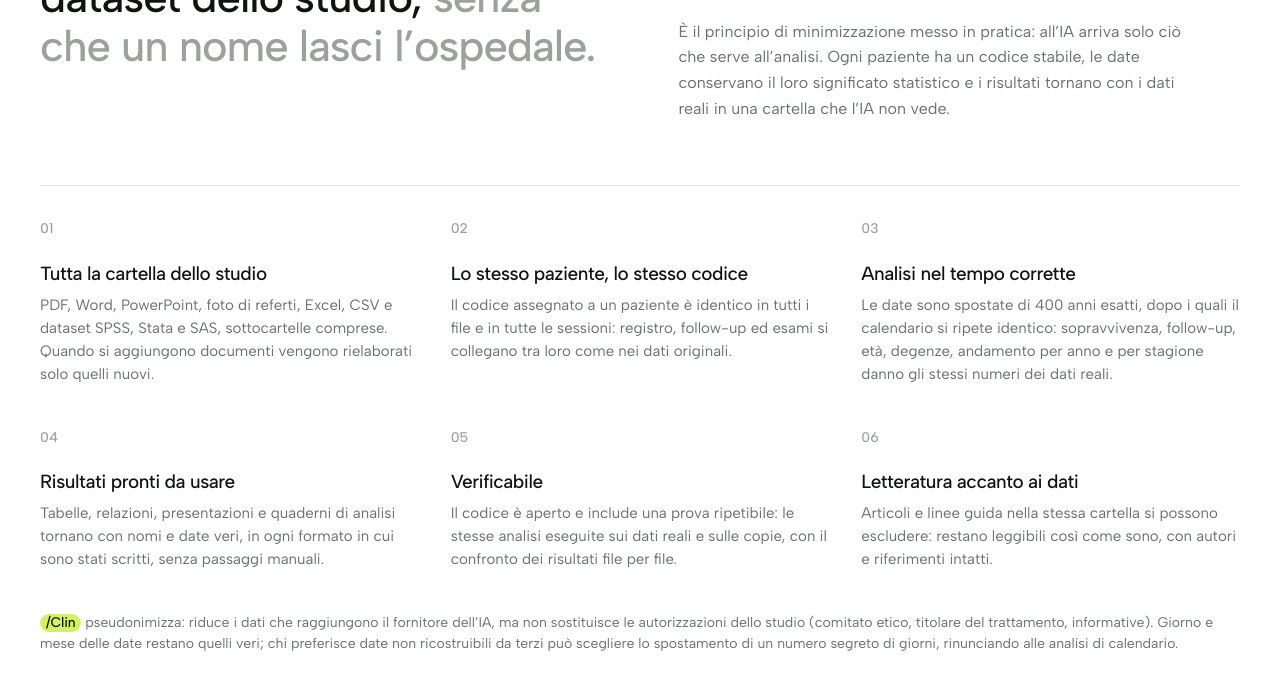
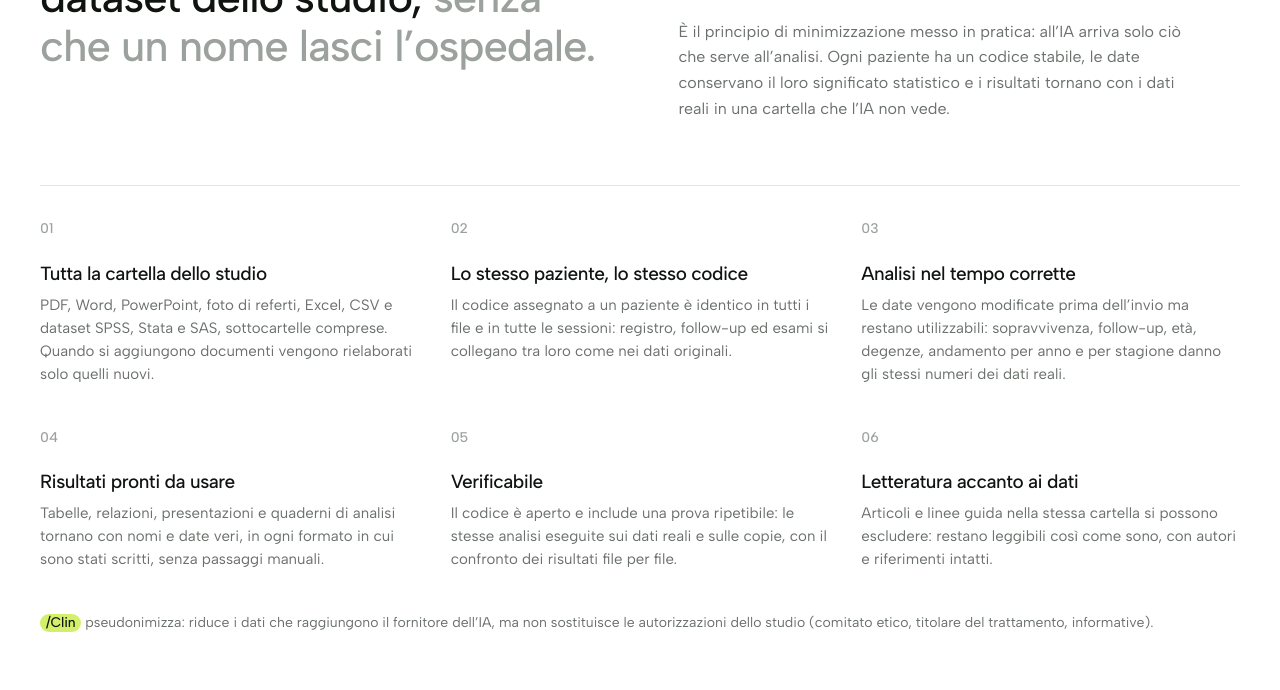
Before and after one commit to clin-app/clin, a browser extension: page docs/index.html in a window 1280 px wide. Shown: the part 6687-7377 px from the top of the page. Drawn offline with Linux system fonts and the light colour scheme.

Commit message:
Sito: le date descritte senza dettagli tecnici
Co-Authored-By: Claude Fable 5.2 <noreply@anthropic.com>

```diff
--- a/docs/index.html
+++ b/docs/index.html
@@ -238,7 +238,7 @@
       <div class="features four">
         <div class="feature"><span class="n">01</span><h3>Installazione</h3><p>Un comando nel Terminale scarica <span class="clin">/Clin</span>, configura un ambiente Python dedicato e lo collega agli agenti presenti.</p></div>
         <div class="feature"><span class="n">02</span><h3>Attivazione</h3><p>Nella sessione dell’agente, aperta sulla cartella con documenti, fogli di calcolo o immagini, si invoca <code>/clin</code>.</p></div>
-        <div class="feature"><span class="n">03</span><h3>Anonimizzazione</h3><p><span class="clin">/Clin</span> genera le copie in locale: oscuramento irreversibile nei PDF, segnaposto in Word e PowerPoint, pseudonimi nei fogli di calcolo e nei dataset SPSS, Stata e SAS. Le date, nei documenti e nei fogli, sono spostate di 400 anni esatti: intervalli, età, mesi e stagioni restano quelli veri e nei risultati tornano gli anni reali.</p></div>
+        <div class="feature"><span class="n">03</span><h3>Anonimizzazione</h3><p><span class="clin">/Clin</span> genera le copie in locale: oscuramento irreversibile nei PDF, segnaposto in Word e PowerPoint, pseudonimi nei fogli di calcolo e nei dataset SPSS, Stata e SAS. Le date, nei documenti e nei fogli, vengono modificate in modo da conservare intervalli, età e stagioni; nei risultati tornano quelle vere.</p></div>
         <div class="feature"><span class="n">04</span><h3>Risultati</h3><p>L’agente opera sulle copie; a fine risposta <span class="clin">/Clin</span> riconduce ai dati reali lettere Word, presentazioni PowerPoint, tabelle Excel, relazioni e quaderni di analisi, in una cartella che l’agente non vede.</p></div>
       </div>
     </div>
@@ -325,12 +325,12 @@
       <div class="features three">
         <div class="feature"><span class="n">01</span><h3>Tutta la cartella dello studio</h3><p>PDF, Word, PowerPoint, foto di referti, Excel, CSV e dataset SPSS, Stata e SAS, sottocartelle comprese. Quando si aggiungono documenti vengono rielaborati solo quelli nuovi.</p></div>
         <div class="feature"><span class="n">02</span><h3>Lo stesso paziente, lo stesso codice</h3><p>Il codice assegnato a un paziente è identico in tutti i file e in tutte le sessioni: registro, follow-up ed esami si collegano tra loro come nei dati originali.</p></div>
-        <div class="feature"><span class="n">03</span><h3>Analisi nel tempo corrette</h3><p>Le date sono spostate di 400 anni esatti, dopo i quali il calendario si ripete identico: sopravvivenza, follow-up, età, degenze, andamento per anno e per stagione danno gli stessi numeri dei dati reali.</p></div>
+        <div class="feature"><span class="n">03</span><h3>Analisi nel tempo corrette</h3><p>Le date vengono modificate prima dell’invio ma restano utilizzabili: sopravvivenza, follow-up, età, degenze, andamento per anno e per stagione danno gli stessi numeri dei dati reali.</p></div>
         <div class="feature"><span class="n">04</span><h3>Risultati pronti da usare</h3><p>Tabelle, relazioni, presentazioni e quaderni di analisi tornano con nomi e date veri, in ogni formato in cui sono stati scritti, senza passaggi manuali.</p></div>
         <div class="feature"><span class="n">05</span><h3>Verificabile</h3><p>Il codice è aperto e include una prova ripetibile: le stesse analisi eseguite sui dati reali e sulle copie, con il confronto dei risultati file per file.</p></div>
         <div class="feature"><span class="n">06</span><h3>Letteratura accanto ai dati</h3><p>Articoli e linee guida nella stessa cartella si possono escludere: restano leggibili così come sono, con autori e riferimenti intatti.</p></div>
       </div>
-      <p class="note"><span class="clin">/Clin</span> pseudonimizza: riduce i dati che raggiungono il fornitore dell’IA, ma non sostituisce le autorizzazioni dello studio (comitato etico, titolare del trattamento, informative). Giorno e mese delle date restano quelli veri; chi preferisce date non ricostruibili da terzi può scegliere lo spostamento di un numero segreto di giorni, rinunciando alle analisi di calendario.</p>
+      <p class="note"><span class="clin">/Clin</span> pseudonimizza: riduce i dati che raggiungono il fornitore dell’IA, ma non sostituisce le autorizzazioni dello studio (comitato etico, titolare del trattamento, informative).</p>
     </div>
   </section>
 
```
